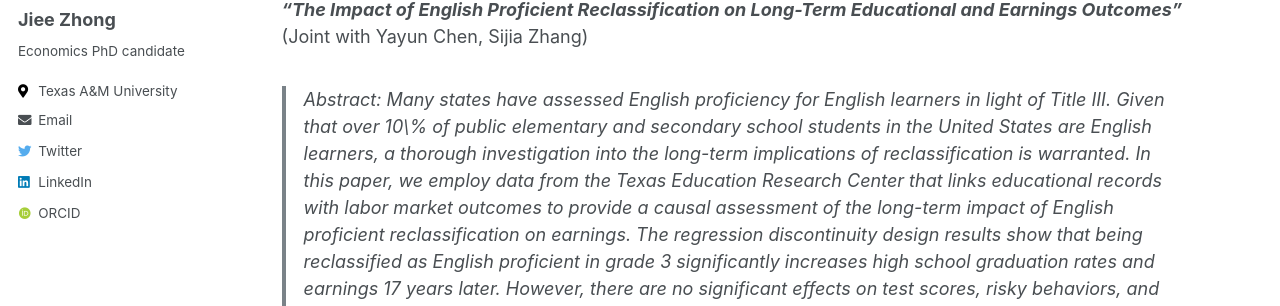
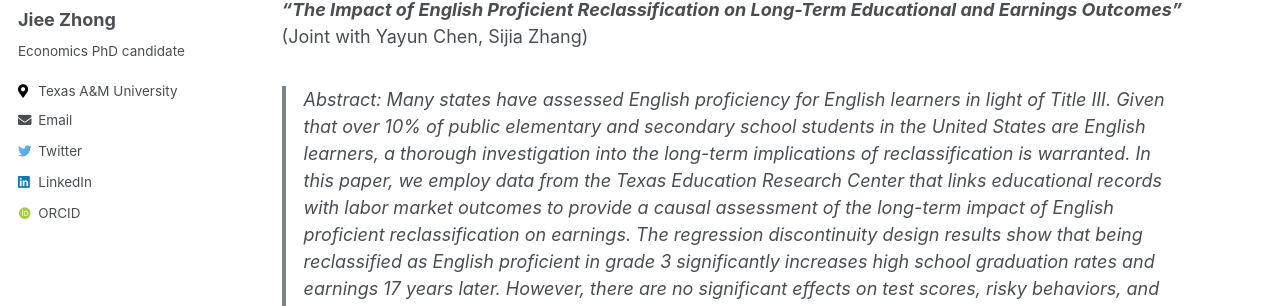
Before and after one commit to jieezhong/jieezhong.github.io, a Jekyll site: the page built from _pages/research.md, in a window 1280 px wide and 900 px high, scrolled down 1458 px. Shown: the part 171-477 px from the top of the window. Built offline with Jekyll 4.4.1, drawn with Linux system fonts in a browser that asks for light colours; some web fonts are replaced; some of the changed text lies outside the part shown.

```diff
--- a/_pages/research.md
+++ b/_pages/research.md
@@ -27,7 +27,7 @@ author_profile: true
 
 ***"The Impact of English Proficient Reclassification on Long-Term Educational and Earnings Outcomes"*** (Joint with Yayun Chen, Sijia Zhang)
 
-> Abstract: Many states have assessed English proficiency for English learners in light of Title III. Given that over 10\% of public elementary and secondary school students in the United States are English learners, a thorough investigation into the long-term implications of reclassification is warranted. In this paper, we employ data from the Texas Education Research Center that links educational records with labor market outcomes to provide a causal assessment of the long-term impact of English proficient reclassification on earnings. The regression discontinuity design results show that being reclassified as English proficient in grade 3 significantly increases high school graduation rates and earnings 17 years later. However, there are no significant effects on test scores, risky behaviors, and college enrollment.
+> Abstract: Many states have assessed English proficiency for English learners in light of Title III. Given that over 10% of public elementary and secondary school students in the United States are English learners, a thorough investigation into the long-term implications of reclassification is warranted. In this paper, we employ data from the Texas Education Research Center that links educational records with labor market outcomes to provide a causal assessment of the long-term impact of English proficient reclassification on earnings. The regression discontinuity design results show that being reclassified as English proficient in grade 3 significantly increases high school graduation rates and earnings 17 years later. However, there are no significant effects on test scores, risky behaviors, and college enrollment.
 
 
 ## WORK IN PROGRESS
```
